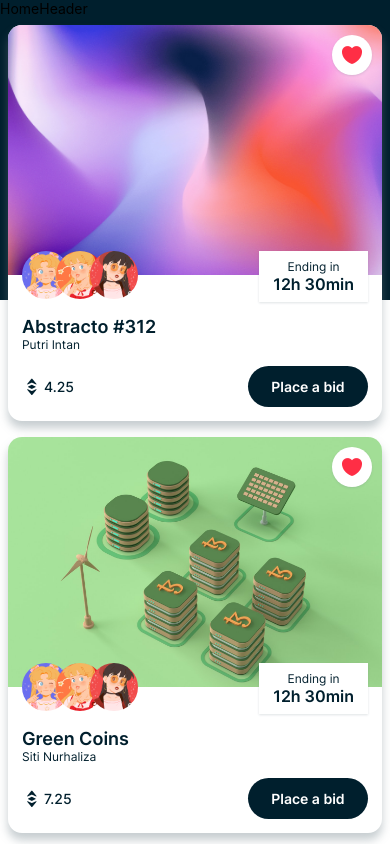
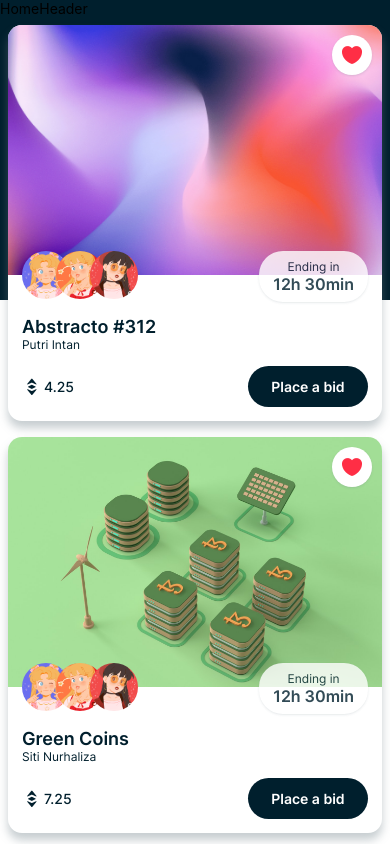
Before and after one commit to CutieMath/react-native, a React Native app: screen /Home in a window 390 px wide. Shown: the top 844 px of the page. Built offline with nearby package versions, Linux system fonts and the light colour scheme.

Commit message:
add styling adjustment

```diff
--- a/components/FocusedStatusBar.js
+++ b/components/FocusedStatusBar.js
@@ -1,10 +1,10 @@
 import { StatusBar } from "react-native";
 import { useIsFocused } from "@react-navigation/core";
 
-const FocusedStatusBar = ({ background }) => {
+const FocusedStatusBar = ({ backgroundColor }) => {
   const isFocused = useIsFocused();
   return isFocused ? (
-    <StatusBar animated={true} backgroundColor={background} />
+    <StatusBar animated={true} backgroundColor={backgroundColor} />
   ) : null;
 };
 
--- a/components/SubInfo.js
+++ b/components/SubInfo.js
@@ -87,6 +87,8 @@ export const EndDate = () => {
         paddingHorizontal: SIZES.font,
         paddingVertical: SIZES.base,
         backgroundColor: COLORS.white,
+        borderRadius: SIZES.extraLarge,
+        opacity: 0.8,
         justifyContent: "center",
         alignItems: "center",
         elevation: 1,
--- a/screens/Home.js
+++ b/screens/Home.js
@@ -7,7 +7,7 @@ import { NFTCard, HomeHeader, FocusedStatusBar } from "../components";
 const Home = () => {
   return (
     <SafeAreaView style={{ flex: 1 }}>
-      <FocusedStatusBar background={COLORS.primary} />
+      <FocusedStatusBar backgroundColor={COLORS.primary} />
       <View style={{ flex: 1 }}>
         <View style={{ zIndex: 0 }}>
           <FlatList
```
